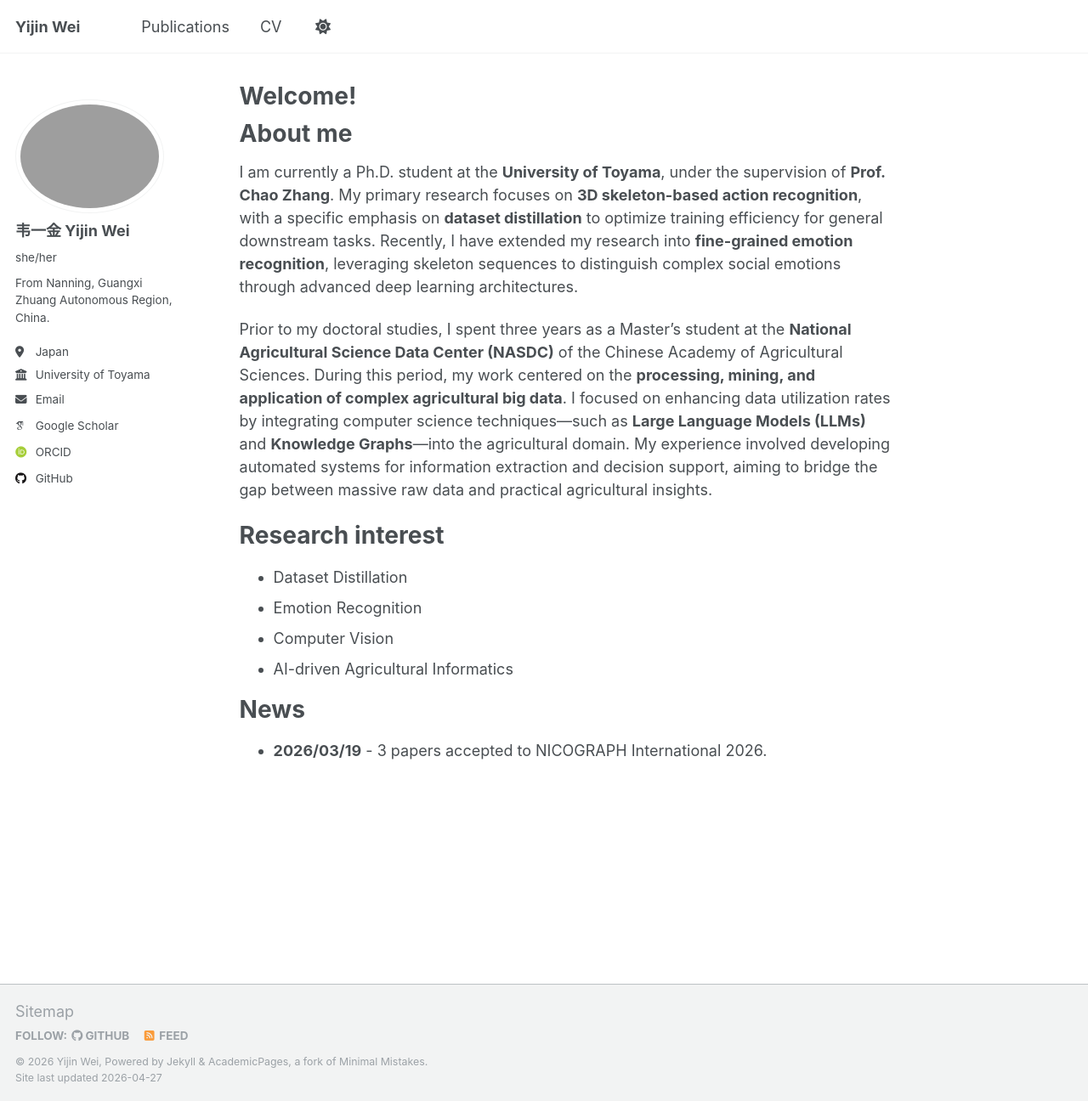
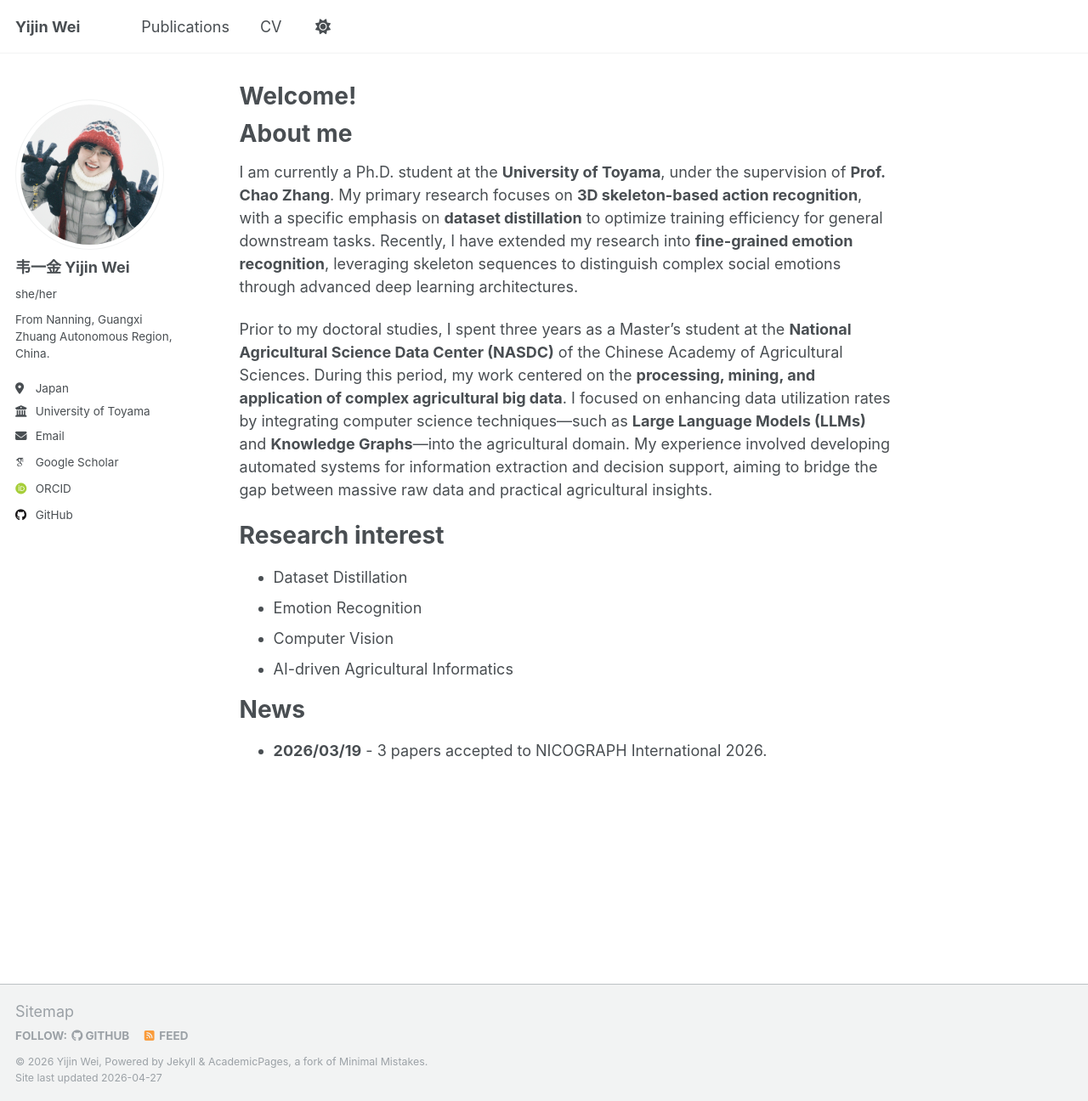
Before and after one commit to mangx/mangx.github.io, a Jekyll site: the page built from _pages/about.md, in a window 1280 px wide and 1296 px high. Shown: the whole window at 85% size. Built offline with Jekyll 4.4.1, drawn with Linux system fonts in a browser that asks for light colours; some web fonts are replaced.

Commit message:
Update _config.yml

```diff
--- a/_config.yml
+++ b/_config.yml
@@ -22,7 +22,7 @@ repository               : "mangx/mangx.github.io"
 #               Additional customization can be done by editing /_includes/author-profile.html
 author:
   # Biographic information
-  avatar           : "cpm35 2026-01-24 160908.553.jpg"
+  avatar           : "snow.jpg"
   name             : "韦一金 Yijin Wei"
   pronouns         : "she/her"
   bio              : "From Nanning, Guangxi Zhuang Autonomous Region, China."
```
